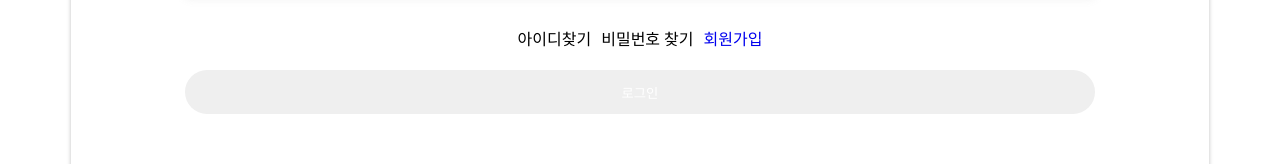
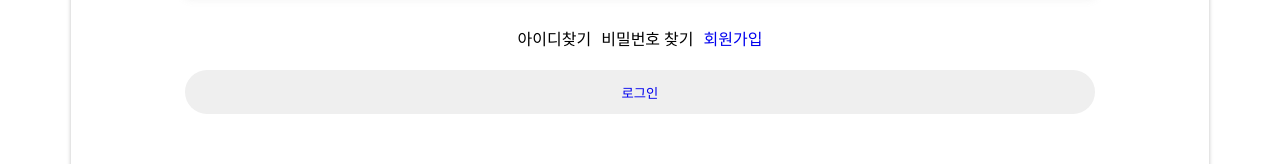
Before and after one commit to Skin-Beauty/Beauty-Front, a React (Create React App) app: page /login in a window 1280 px wide. Shown: the part 393-557 px from the top of the page. Built offline with nearby package versions, Linux system fonts and the light colour scheme.

Commit message:
fix: 링크 이동 플로우 수정

```diff
--- a/src/pages/LoginPage.js
+++ b/src/pages/LoginPage.js
@@ -22,7 +22,9 @@ const LoginPage = () => {
         <span>아이디찾기</span>
         <span>비밀번호 찾기</span>
         <Link to="/register">회원가입</Link>
-        <LoginBtn>로그인</LoginBtn>
+        <LoginBtn>
+          <Link to="/cosmetic">로그인</Link>
+        </LoginBtn>
       </Wrapper>
     </>
   );
@@ -85,6 +87,7 @@ const IDinput = styled.input`
   height: 34px;
   margin-bottom: 28px;
   margin-top: 40px;
+  text-indent: 10px;
 `;
 
 const PWinput = styled.input`
@@ -96,4 +99,5 @@ const PWinput = styled.input`
   border-radius: 10px;
   height: 34px;
   margin-bottom: 28px;
+  text-indent: 10px;
 `;
--- a/src/pages/RegisterPage.js
+++ b/src/pages/RegisterPage.js
@@ -21,7 +21,9 @@ const RegisterPage = () => {
         <IDinput type="text" placeholder="아이디"></IDinput>
         <PWinput type="password" placeholder="비밀번호"></PWinput>
         <PWCheckinput type="password" placeholder="비밀번호확인"></PWCheckinput>
-        <LoginBtn>계정 만들기</LoginBtn>
+        <LoginBtn>
+          <Link to="/login">계정 만들기</Link>
+        </LoginBtn>
       </Wrapper>
     </>
   );
```
